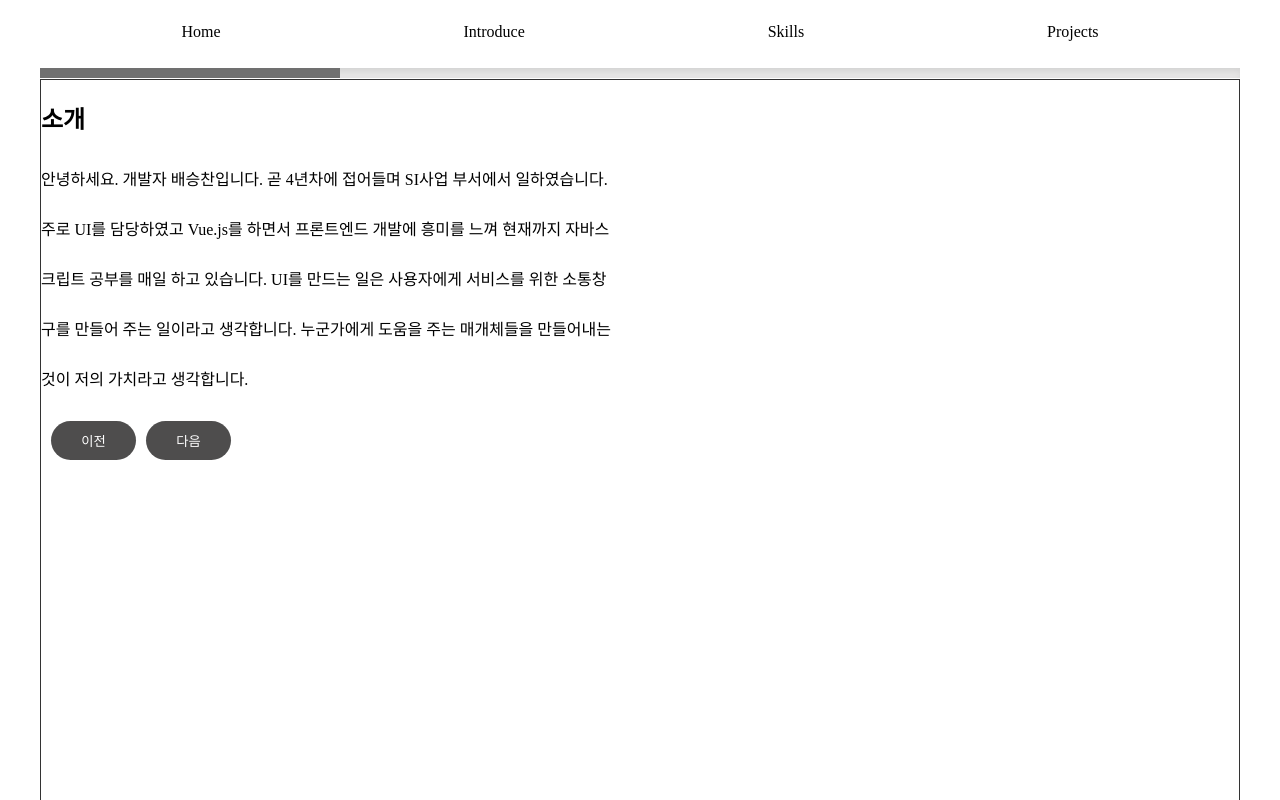
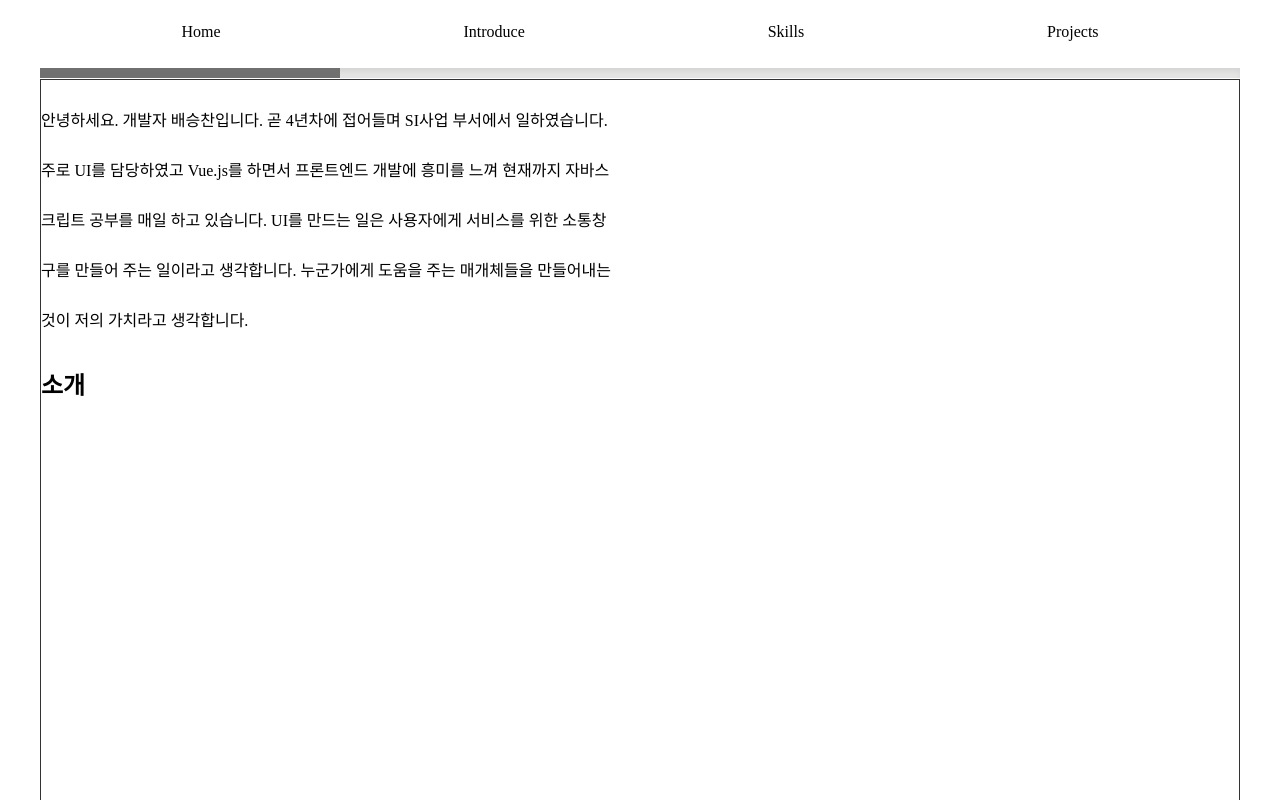
Before and after one commit to bea0266/bsc-portfolio-vue, a Vue app: page /introduce in a window 1280 px wide. Shown: the top 800 px of the page. Built offline with nearby package versions, Linux system fonts and the light colour scheme.

Commit message:
routing 시 애니메이션 효과 추가

```diff
--- a/src/App.vue
+++ b/src/App.vue
@@ -19,13 +19,26 @@
 	</header>
 	<main class="main-cont">
 		<section class="book-area">
-			<RouterView />
+
+				<RouterView v-slot="{ Component}">
+					<transition name="fade" mode="out-in">
+						<Component :is="Component" :key="$route.fullPath"/>
+					</transition>
+				</RouterView>
 			<!-- TODO:
 			    1. 이 페이지 버튼을 어떻게 꾸며볼까?
-				2. 메뉴와 이전/다음버튼 클릭 시 프로그레스바 동작을 일관성 있게 구현하려면 어떻게 해야 하나?
+				2.상태 관리를 사용해서 이전/다음버튼 클릭 시 동작을 구현해보자.
 		    -->
-			<button id="btn__page--prev" @click="clickPageBtn(ButtonsTitle.PREV)" class="btn__page"></button>
-			<button id="btn__page--next" @click="clickPageBtn(ButtonsTitle.NEXT)" class="btn__page"></button>
+			<button
+				id="btn__page--prev"
+				@click="clickPageBtn(ButtonsTitle.PREV)"
+				class="btn__page"
+			></button>
+			<button
+				id="btn__page--next"
+				@click="clickPageBtn(ButtonsTitle.NEXT)"
+				class="btn__page"
+			></button>
 		</section>
 	</main>
 </template>
@@ -58,12 +71,14 @@ import { storeToRefs } from 'pinia';
 
 	const { currentMenu, menus } = storeToRefs(appStore);
 
-	const menuItems = computed(() => menus.value.map((item) => {
+	const menuItems = computed(() =>
+		menus.value.map(item => {
 			return {
 				id: item.id,
 				title: item.title,
-		}
-	}));
+			};
+		})
+	);
 
 	const menuProgress = ref({
 		percent: 25,
@@ -89,7 +104,6 @@ import { storeToRefs } from 'pinia';
 
 		appStore.changeCurrentMenu(menuTitle);
 		linkToPage(menuTitle.toLowerCase());
-
 	};
 
 	const changeProgressBarPercent = (val: number) => {
@@ -100,7 +114,7 @@ import { storeToRefs } from 'pinia';
 		} else {
 			menuProgress.value.percent = val;
 		}
-	}
+	};
 
 	const clickPageBtn = (title: ButtonsTitle) => {
 		const currentProgressPercent = menuProgress.value.percent;
@@ -116,11 +130,6 @@ import { storeToRefs } from 'pinia';
 	};
 </script>
 <style>
-	.book-area {
-		height: 900px;
-		border: 1px solid #333;
-	}
-
 	nav {
 		display: flex;
 		/* background-color: #f1f1f1; */
@@ -153,6 +162,19 @@ import { storeToRefs } from 'pinia';
 	}
 
 	.btn__page {
+		position: absolute;
+		bottom: 20px;
+		left: 50%;
+		transform: translateX(-50%);
+		border-radius: 25px;
+		border: none;
+		width: 85px;
+		padding: 10px;
+		background-color: #4e4d4d;
+		color: white;
+	}
+
+	/* .btn__page {
 		border-radius: 25px;
 		border: none;
 		width: 85px;
@@ -160,7 +182,19 @@ import { storeToRefs } from 'pinia';
 		margin-left: 10px;
 		background-color: #4e4d4d;
 		color: white;
+	}*/
+	/* 이전 버튼: 왼쪽에 배치 */
+	#btn__page--prev {
+		left: 10%; /* 부모 요소의 왼쪽에서 10% */
+		transform: translateX(0); /* 중앙 정렬 해제 */
 	}
+
+	/* 다음 버튼: 오른쪽에 배치 */
+	#btn__page--next {
+		right: 10%; /* 부모 요소의 오른쪽에서 10% */
+		transform: translateX(0); /* 중앙 정렬 해제 */
+	}
+
 	#btn__page--prev::after {
 		content: '이전';
 	}
--- a/src/assets/main.css
+++ b/src/assets/main.css
@@ -32,3 +32,31 @@ a,
     padding: 0 2rem; */
   }
 }
+.book-area {
+  position: relative; /* 부모 컨테이너를 기준으로 절대 위치 설정 */
+  height: 900px;
+  border: 1px solid #333;
+  overflow: hidden; /* 내부 콘텐츠가 넘칠 경우 숨김 처리 */
+}
+
+.fade-enter-active,
+.fade-leave-active {
+  transition: opacity 0.5s ease;
+}
+
+.fade-enter-from,
+.fade-leave-to {
+  opacity: 0;
+}
+/* .btn__page {
+  position: absolute;
+  bottom: 20px;
+  left: 50%;
+  transform: translateX(-50%);
+  border-radius: 25px;
+  border: none;
+  width: 85px;
+  padding: 10px;
+  background-color: #4e4d4d;
+  color: white;
+} */
--- a/src/views/IntroduceView.vue
+++ b/src/views/IntroduceView.vue
@@ -1,13 +1,13 @@
 <template>
-<h1>소개</h1>
+	<div>
 		<div class="details">
 			<p class="intro">{{ introduce.description }}</p>
+		</div>
+    <h1>소개</h1>
 	</div>
 </template>
 <script setup lang="ts">
 	import introduce from '@/article/introduce.json';
-
-
 </script>
 <style scoped>
 	.intro {
--- a/src/views/ProjectsView.vue
+++ b/src/views/ProjectsView.vue
@@ -1,7 +1,9 @@
 <template>
-  <h1>Project</h1>
-  <h2>Zircon VDI Portal</h2>
-  <h3>2024-04 ~ 2025-01</h3>
-  <p>사용자에게 VDI를 지원해주는 포탈 개발</p>
-  <p>사용 기술: Vue3 Composition API, Quasar, Fast API</p>
+	<div>
+		<h1>Project</h1>
+		<h2>Zircon VDI Portal</h2>
+		<h3>2024-04 ~ 2025-01</h3>
+		<p>사용자에게 VDI를 지원해주는 포탈 개발</p>
+		<p>사용 기술: Vue3 Composition API, Quasar, Fast API</p>
+	</div>
 </template>
```
Lines whose indentation alone changed are shown as unchanged.
